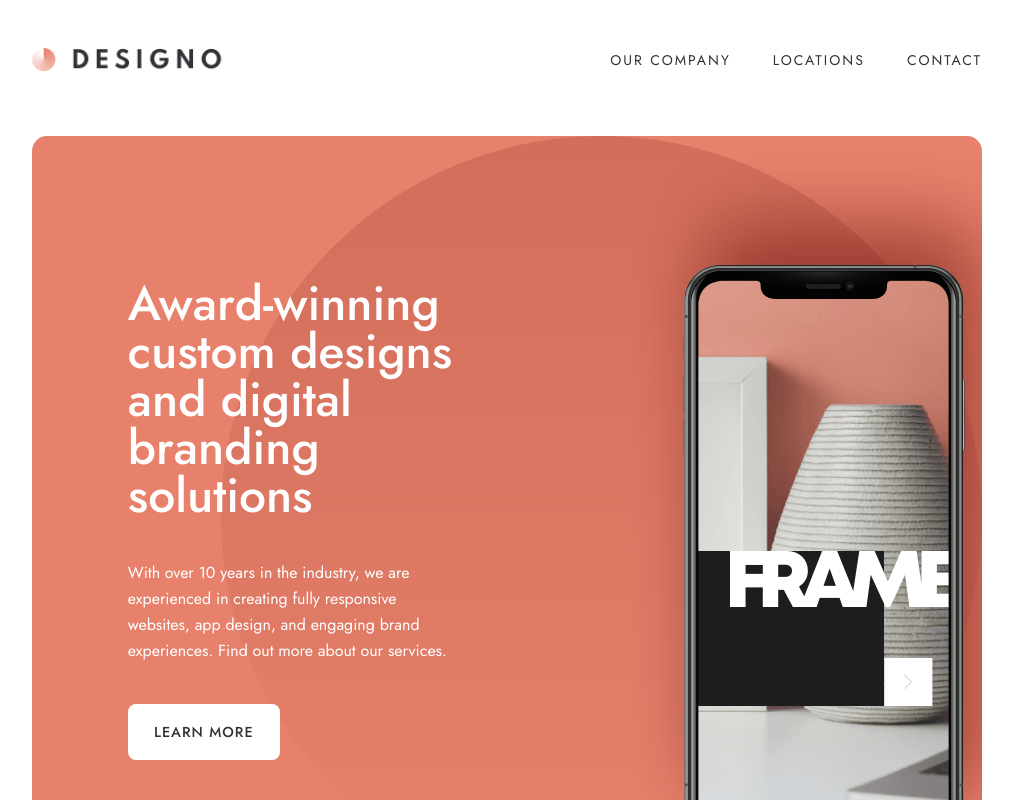
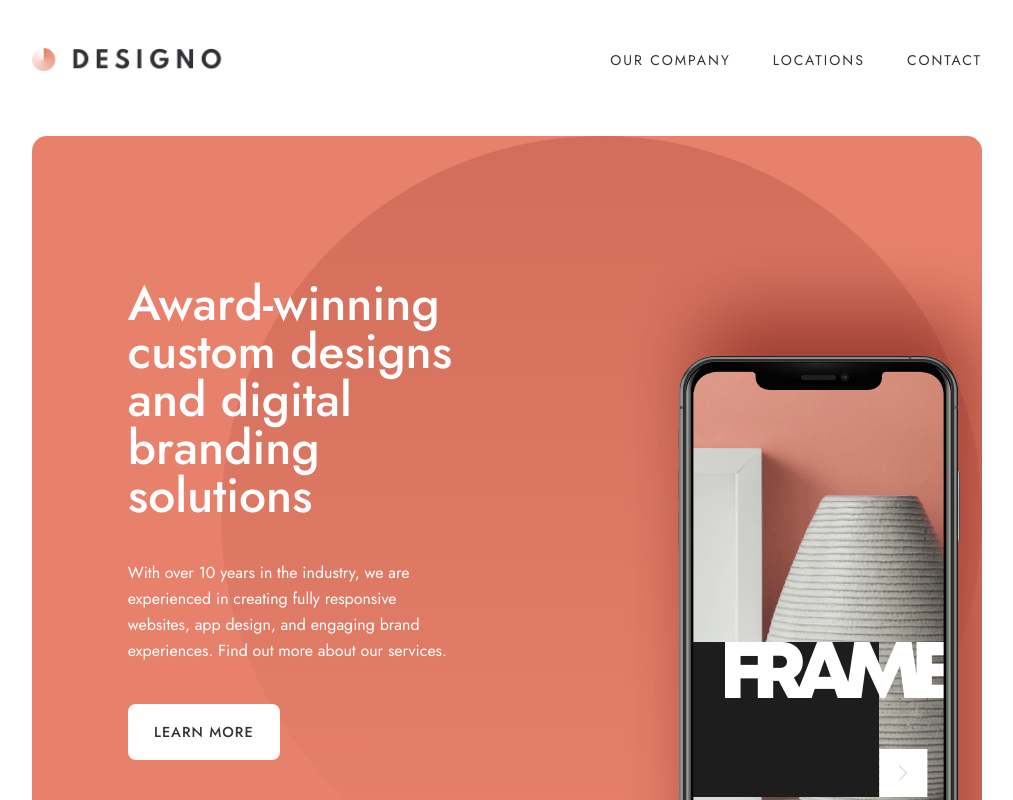
Before and after one commit to zowieerickson/designo-multi-page-website, a React (Vite) app: page / in a window 1280 px wide. Shown: the top 800 px of the page, without its empty margins (133-1146 px from the left). Built offline with nearby package versions, Linux system fonts and the light colour scheme.

Commit message:
Refactor home hero tile to be more responsive

```diff
--- a/src/components/home/Hero.jsx
+++ b/src/components/home/Hero.jsx
@@ -10,9 +10,7 @@ export default function Hero() {
                 <p className="hero-copy">With over 10 years in the industry, we are experienced in creating fully responsive websites, app design, and engaging brand experiences. Find out more about our services.</p>
                 <LightButton>Learn more</LightButton>
             </div>
-            {/* <img src={HeroImage} alt="" /> */}
             <div className="hero-bgimage-wrapper">
-                {/* <img src={HeroImage} alt="" /> */}
                 <figure className="hero-bgimage"></figure>
             </div>
         </section>
--- a/src/styles/hero.css
+++ b/src/styles/hero.css
@@ -10,9 +10,9 @@
 }
 
 .hero-copy-wrapper {
-    padding: 9em 6em 8.5em;
-    width: 61%;
-    flex-basis: 61%;
+    padding: 9em 0em 8.5em 6em;
+    width: 50%;
+    flex-basis: 50%;
     display: flex;
     flex-direction: column;
     gap: 2.5em;
@@ -23,13 +23,13 @@
 }
 
 .hero-copy {
-    width: 86%;
+    width: 85%;
     line-height: 26px;
 }
 
 .hero-bgimage-wrapper {
-    width: 39%;
-    flex-basis: 39%;
+    width: 50%;
+    flex-basis: 50%;
     overflow: hidden;
     position: relative;
 }
@@ -40,9 +40,6 @@
     height: 913px;
     background-repeat: no-repeat;
     background-image: url(../assets/home/desktop/image-hero-phone.png);
-
-    position: ABSOLUTE;
-    overflow: hidden;
-    left: -100px;
-    top: -41px;
+    position: absolute;
+    top: 50px;
 }
```
